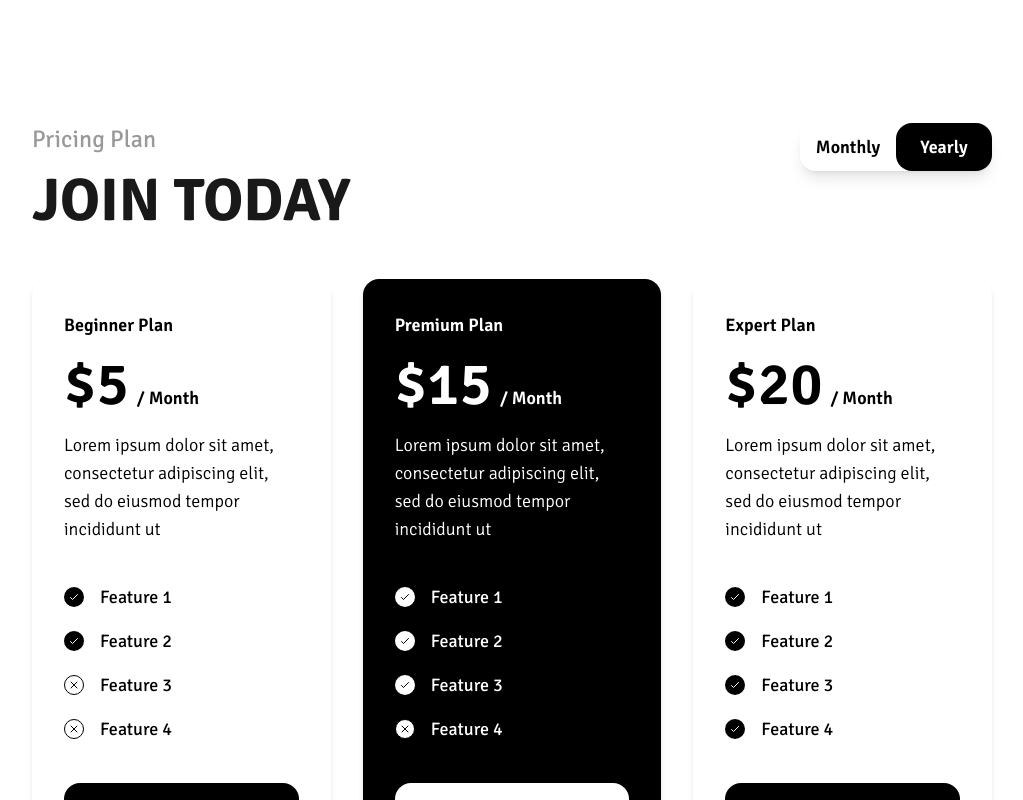
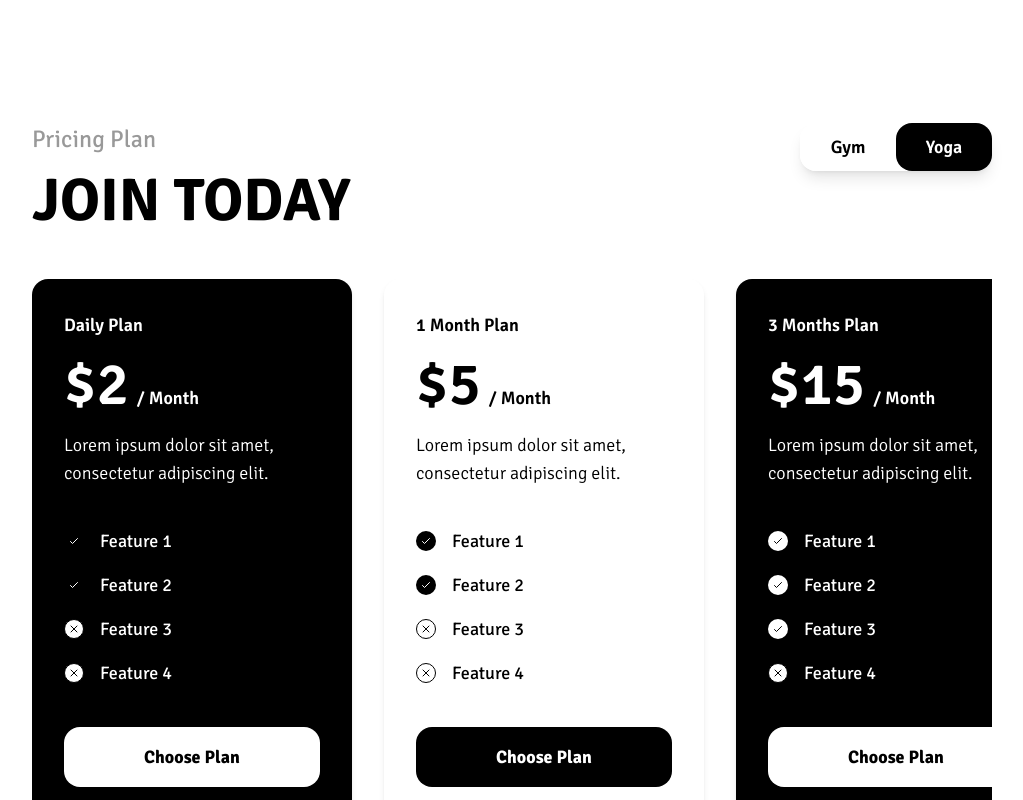
Before and after one commit to abupraise/GentleBreeze, a React (Vite) app: page / in a window 1280 px wide. Shown: the part 2920-3720 px from the top of the page, without its empty margins (128-1151 px from the left). Built offline with nearby package versions, Linux system fonts and the light colour scheme.

Commit message:
Updating payment card

```diff
--- a/src/components/Payment.jsx
+++ b/src/components/Payment.jsx
@@ -1,7 +1,30 @@
-import React, { useState } from 'react';
+import React, { useState, useRef } from 'react';
+import { FontAwesomeIcon } from '@fortawesome/react-fontawesome';
+import { faArrowLeft, faArrowRight } from '@fortawesome/free-solid-svg-icons';
 
 const Payment = () => {
   const [billingPeriod, setBillingPeriod] = useState('Yearly');
+  const [activeIndex, setActiveIndex] = useState(0);
+  const scrollContainerRef = useRef(null);
+
+  const plans = [
+    { plan: "Daily Plan", price: billingPeriod === 'Yearly' ? '$2' : '$60', description: "Lorem ipsum dolor sit amet, consectetur adipiscing elit.", features: ["Feature 1", "Feature 2", "Feature 3", "Feature 4"], availableFeatures: ["Feature 1", "Feature 2"], buttonColor: "bg-black", buttonTextColor: "text-white" },
+    { plan: "1 Month Plan", price: billingPeriod === 'Yearly' ? '$5' : '$60', description: "Lorem ipsum dolor sit amet, consectetur adipiscing elit.", features: ["Feature 1", "Feature 2", "Feature 3", "Feature 4"], availableFeatures: ["Feature 1", "Feature 2"], buttonColor: "bg-black", buttonTextColor: "text-white" },
+    { plan: "3 Months Plan", price: billingPeriod === 'Yearly' ? '$15' : '$180', description: "Lorem ipsum dolor sit amet, consectetur adipiscing elit.", features: ["Feature 1", "Feature 2", "Feature 3", "Feature 4"], availableFeatures: ["Feature 1", "Feature 2", "Feature 3"], cardColor: "bg-black", textColor: "text-white", buttonColor: "bg-white", buttonTextColor: "text-black", isPremium: true },
+    { plan: "1-On-1 Payment per Session", price: billingPeriod === 'Yearly' ? '$20' : '$240', description: "Lorem ipsum dolor sit amet, consectetur adipiscing elit.", features: ["Feature 1", "Feature 2", "Feature 3", "Feature 4"], availableFeatures: ["Feature 1", "Feature 2", "Feature 3", "Feature 4"], buttonColor: "bg-black", buttonTextColor: "text-white" },
+    { plan: "6 Months Plan", price: billingPeriod === 'Yearly' ? '$25' : '$300', description: "Lorem ipsum dolor sit amet, consectetur adipiscing elit.", features: ["Feature 1", "Feature 2", "Feature 3", "Feature 4"], availableFeatures: ["Feature 1", "Feature 2", "Feature 3", "Feature 4"], buttonColor: "bg-black", buttonTextColor: "text-white" },
+    { plan: "1 Year Plan", price: billingPeriod === 'Yearly' ? '$30' : '$360', description: "Lorem ipsum dolor sit amet, consectetur adipiscing elit.", features: ["Feature 1", "Feature 2", "Feature 3", "Feature 4"], availableFeatures: ["Feature 1", "Feature 2", "Feature 3", "Feature 4"], buttonColor: "bg-black", buttonTextColor: "text-white" },
+  ];
+
+  const scrollLeft = () => {
+    scrollContainerRef.current.scrollBy({ left: -300, behavior: 'smooth' });
+    setActiveIndex((prevIndex) => (prevIndex - 1 + plans.length) % plans.length);
+  };
+
+  const scrollRight = () => {
+    scrollContainerRef.current.scrollBy({ left: 300, behavior: 'smooth' });
+    setActiveIndex((prevIndex) => (prevIndex + 1) % plans.length);
+  };
 
   return (
     <div className="bg-white flex flex-col items-center p-10 w-full">
@@ -10,7 +33,7 @@ const Payment = () => {
           <div className="text-opacity-40 mb-4 text-2xl font-signika text-black">
             Pricing Plan
           </div>
-          <span className="text-opacity-90 text-6xl font-signika font-bold uppercase text-black">
+          <span className="text-opacity-100 text-6xl font-signika font-bold uppercase text-black">
             Join Today
           </span>
         </div>
@@ -22,7 +45,7 @@ const Payment = () => {
             }`}
           >
             <span className="font-signika font-semibold text-lg">
-              Monthly
+              Gym
             </span>
           </button>
           <button
@@ -32,63 +55,44 @@ const Payment = () => {
             }`}
           >
             <span className="font-signika font-semibold text-lg">
-              Yearly
+              Yoga
             </span>
           </button>
         </div>
       </div>
-      <div className="flex flex-col lg:flex-row gap-8 w-full lg:w-4/5">
-        <PricingCard
-          plan="Beginner Plan"
-          price={billingPeriod === 'Yearly' ? '$5' : '$60'}
-          description="Lorem ipsum dolor sit amet, consectetur adipiscing elit, sed do eiusmod tempor incididunt ut"
-          features={["Feature 1", "Feature 2", "Feature 3", "Feature 4"]}
-          availableFeatures={["Feature 1", "Feature 2"]}
-          buttonColor="bg-black"
-          buttonTextColor="text-white"
-        />
-        <PricingCard
-          plan="Premium Plan"
-          price={billingPeriod === 'Yearly' ? '$15' : '$180'}
-          description="Lorem ipsum dolor sit amet, consectetur adipiscing elit, sed do eiusmod tempor incididunt ut"
-          features={["Feature 1", "Feature 2", "Feature 3", "Feature 4"]}
-          availableFeatures={["Feature 1", "Feature 2", "Feature 3"]}
-          cardColor="bg-black"
-          textColor="text-white"
-          buttonColor="bg-white"
-          buttonTextColor="text-black"
-          isPremium
-        />
-        <PricingCard
-          plan="Expert Plan"
-          price={billingPeriod === 'Yearly' ? '$20' : '$240'}
-          description="Lorem ipsum dolor sit amet, consectetur adipiscing elit, sed do eiusmod tempor incididunt ut"
-          features={["Feature 1", "Feature 2", "Feature 3", "Feature 4"]}
-          availableFeatures={["Feature 1", "Feature 2", "Feature 3", "Feature 4"]}
-          buttonColor="bg-black"
-          buttonTextColor="text-white"
-        />
+      <div className="relative w-full lg:w-4/5">
+        <button onClick={scrollLeft} className="absolute left-0 top-1/2 transform -translate-y-1/2 z-10">
+          <FontAwesomeIcon icon={faArrowLeft} size="2x" className="text-black hover:text-red-500" />
+        </button>
+        <div ref={scrollContainerRef} className="flex overflow-x-auto no-scrollbar gap-8">
+          {plans.map((plan, index) => (
+            <PricingCard key={index} {...plan} isActive={index === activeIndex} />
+          ))}
+        </div>
+        <button onClick={scrollRight} className="absolute right-0 top-1/2 transform -translate-y-1/2 z-10">
+          <FontAwesomeIcon icon={faArrowRight} size="2x" className="text-black hover:text-red-500" />
+        </button>
       </div>
     </div>
   );
-}
+};
 
-const PricingCard = ({ plan, price, description, features, availableFeatures, cardColor = "bg-white", textColor = "text-black", buttonColor = "bg-black", buttonTextColor = "text-white", isPremium = false }) => {
+const PricingCard = ({ plan, price, description, features, availableFeatures, cardColor = "bg-white", textColor = "text-black", buttonColor = "bg-black", buttonTextColor = "text-white", isPremium = false, isActive = false }) => {
   return (
-    <div className={`shadow-md rounded-2xl p-8 w-full lg:w-1/3 ${cardColor} ${textColor}`}>
+    <div className={`shadow-md rounded-2xl p-8 w-full lg:w-1/3 min-w-[20rem] ${isActive ? "bg-black text-white" : cardColor} ${isActive ? "text-white" : textColor}`}>
       <div className="mb-10">
-        <div className="text-opacity-70 mb-4 text-lg font-signika font-semibold">
+        <div className={`text-opacity-100 mb-4 text-lg font-signika font-semibold ${isActive ? "text-white" : ""}`}>
           {plan}
         </div>
         <div className="flex items-baseline mb-4">
-          <span className="text-opacity-90 text-6xl font-signika font-semibold mr-2">
+          <span className={`text-opacity-100 text-6xl font-signika font-semibold mr-2 ${isActive ? "text-white" : ""}`}>
             {price}
           </span>
-          <span className="text-opacity-90 text-lg font-signika font-semibold">
+          <span className={`text-opacity-100 text-lg font-signika font-semibold ${isActive ? "text-white" : ""}`}>
             / Month
           </span>
         </div>
-        <span className="text-opacity-50 text-lg font-signika font-light">
+        <span className={`text-opacity-100 text-lg font-signika font-light ${isActive ? "text-white" : ""}`}>
           {description}
         </span>
       </div>
@@ -108,17 +112,17 @@ const PricingCard = ({ plan, price, description, features, availableFeatures, ca
                 </svg>
               </div>
             )}
-            <span className={`text-lg font-signika font-normal ${textColor}`}>
+            <span className={`text-lg font-signika font-normal ${isActive ? "text-white" : textColor}`}>
               {feature}
             </span>
           </li>
         ))}
       </ul>
-      <button className={`rounded-2xl ${buttonColor} w-full py-4 ${buttonTextColor} font-signika font-bold text-lg`}>
+      <button className={`rounded-2xl ${isActive ? "bg-white text-black" : buttonColor} w-full py-4 ${isActive ? "text-black" : buttonTextColor} font-signika font-bold text-lg`}>
         Choose Plan
       </button>
     </div>
   );
-}
+};
 
 export default Payment;
```
